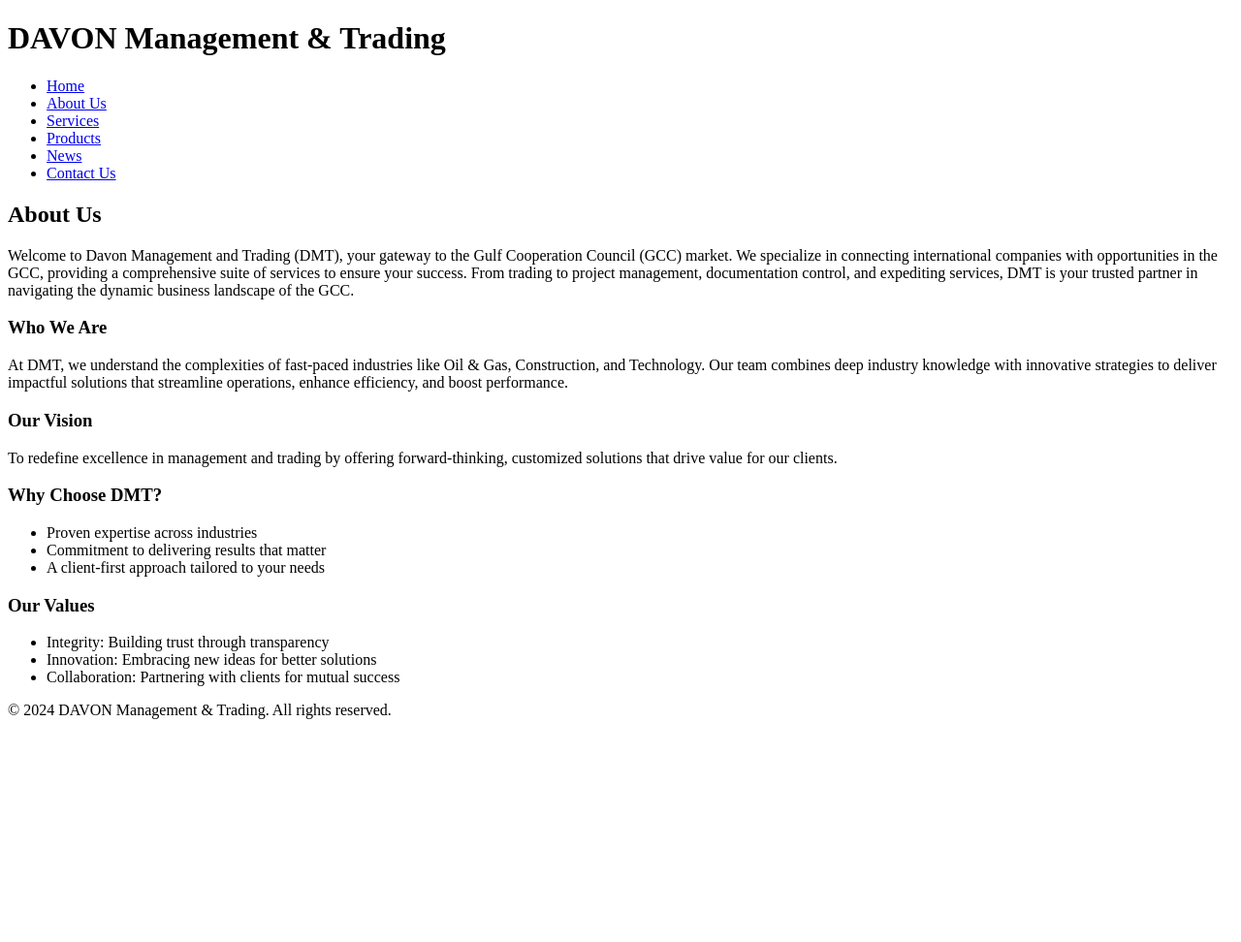
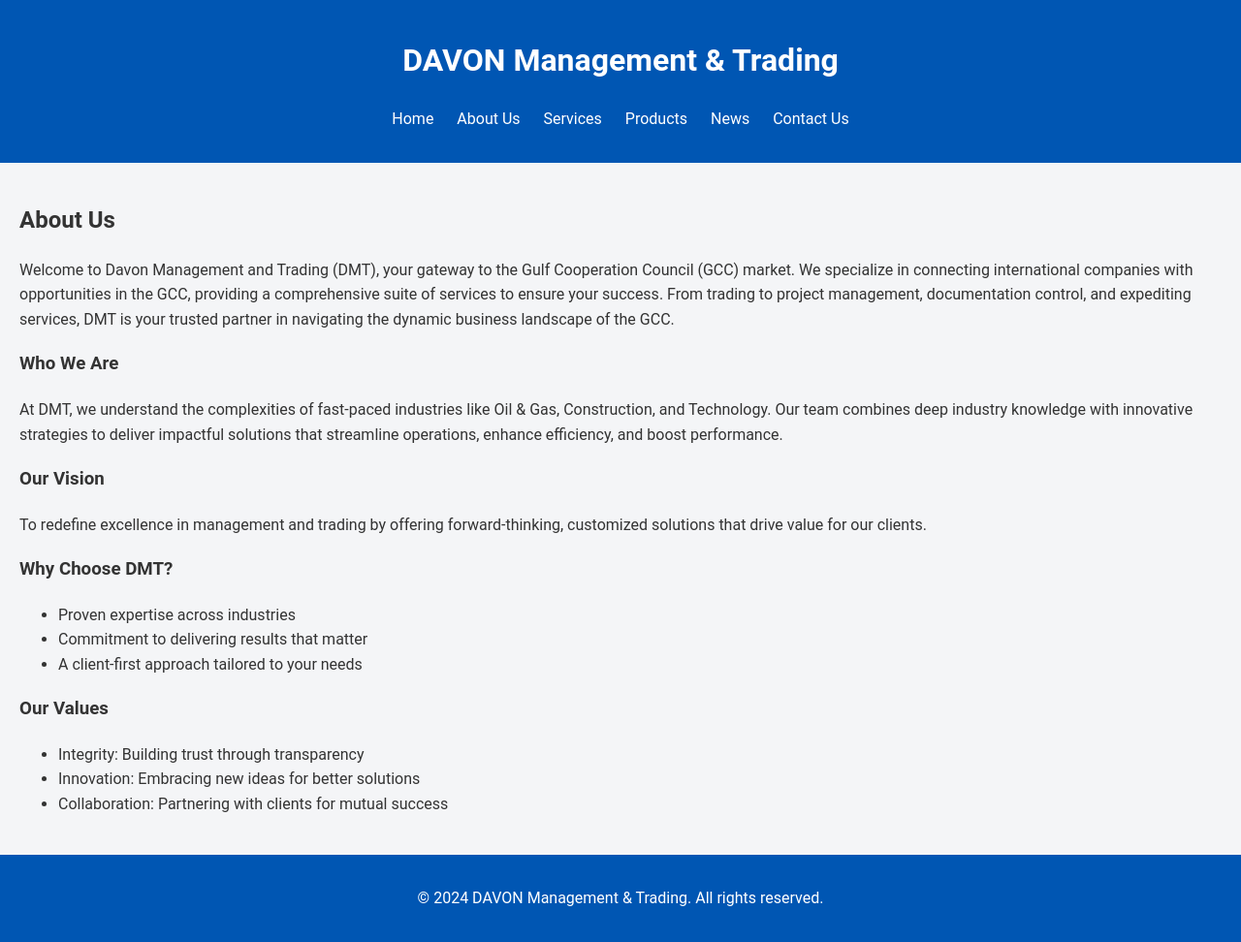
Before and after one commit to Davonmt/davonmt.com, a Jekyll site: the page about.html, which Jekyll copies as it is, in a window 1280 px wide. Shown: the whole page at 97% size. Built offline with Jekyll 4.4.1, drawn with Linux system fonts in a browser that asks for light colours; before the commit the page ends 900 px from its top, so only the background shows below that.

Commit message:
Update about.html

```diff
--- a/about.html
+++ b/about.html
@@ -4,7 +4,7 @@
     <meta charset="UTF-8">
     <meta name="viewport" content="width=device-width, initial-scale=1.0">
     <title>About Us - DAVON Management & Trading</title>
-    <link rel="stylesheet" href="styles.css">
+    <link rel="stylesheet" href="assets/css/styles.css">
 </head>
 <body>
     <header>
```
